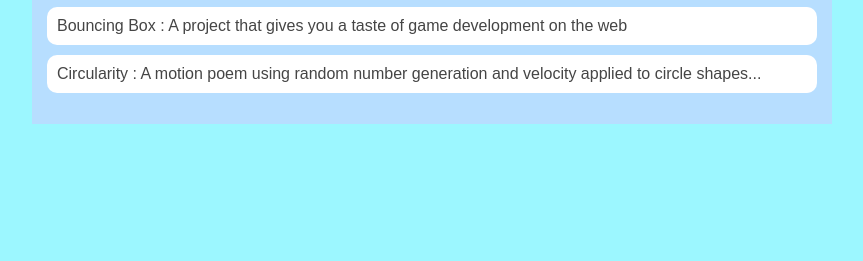
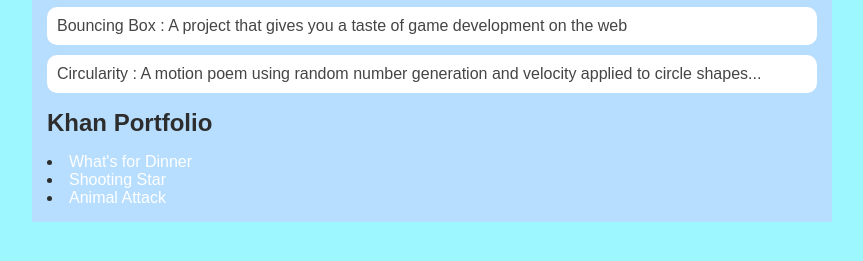
Before and after one commit to jdaigle23/jdaigle23.github.io, a plain HTML site: page portfolio.html in a window 1280 px wide. Shown: the part 217-478 px from the top of the page, without its empty margins (208-1071 px from the left). Drawn offline with Linux system fonts and the light colour scheme.

```diff
--- a/portfolio.html
+++ b/portfolio.html
@@ -27,6 +27,12 @@
                 <li><a href="projects/bouncing-box/">Bouncing Box : A project that gives you a taste of game development on the web </a></li>
                 <li><a href="projects/circularity/">Circularity : A motion poem using random number generation and velocity applied to circle shapes...</a></li>
             </ul>
+            <h2>Khan Portfolio</h2>
+            <ul id="khan portfolio"></ul>
+                <li><a href="https://www.khanacademy.org/computer-programming/spin-off-of-project-whats-for-dinner/5218088767635456">What's for Dinner</a></li>
+                <li><a href="https://www.khanacademy.org/computer-programming/spin-off-of-project-shooting-star/5752312075567104">Shooting Star </a></li>
+                <li><a href="https://www.khanacademy.org/computer-programming/spin-off-of-project-animal-attack/5099317850718208">Animal Attack</a></li>
+            </ul>
         </div>
       </main>
     </div>
```
